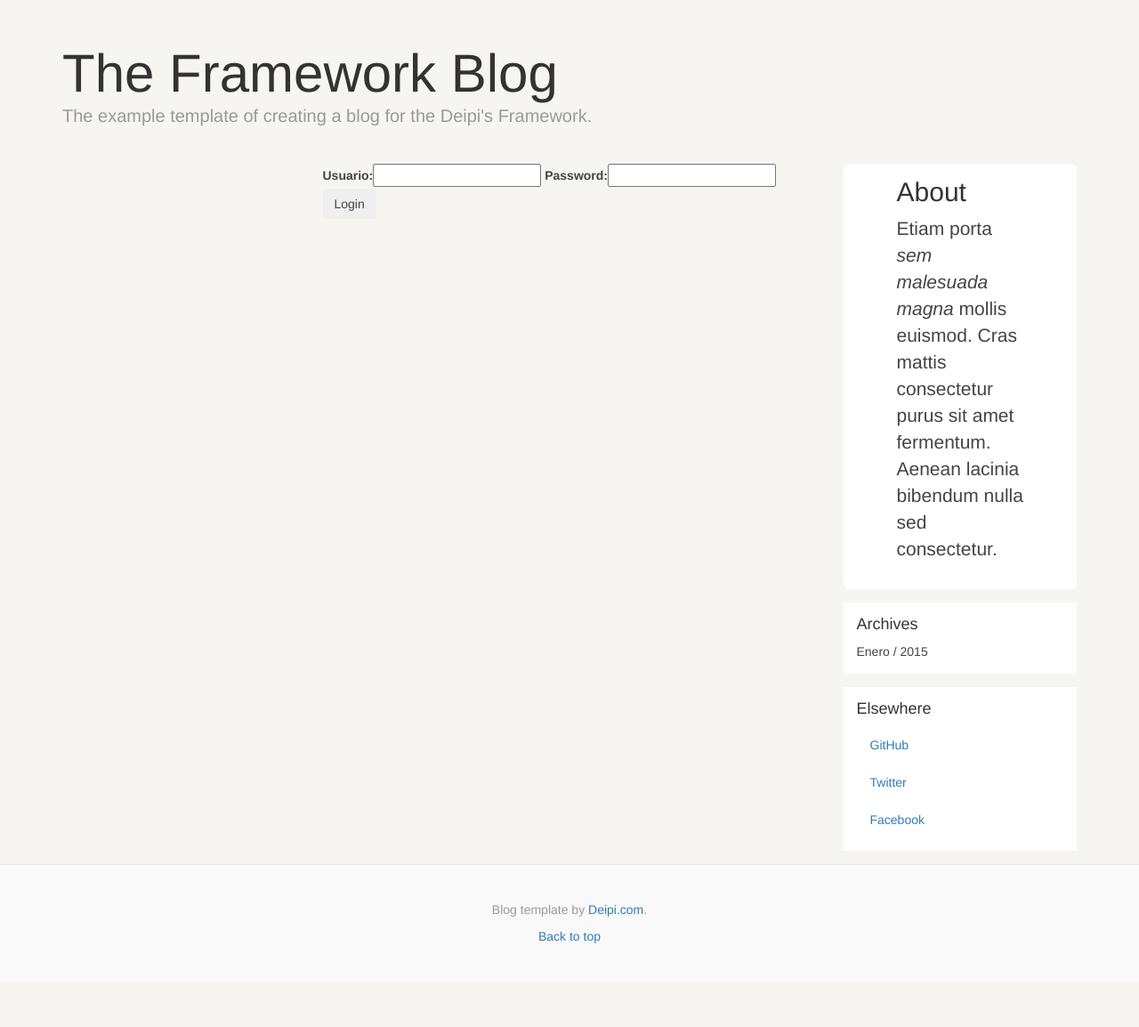
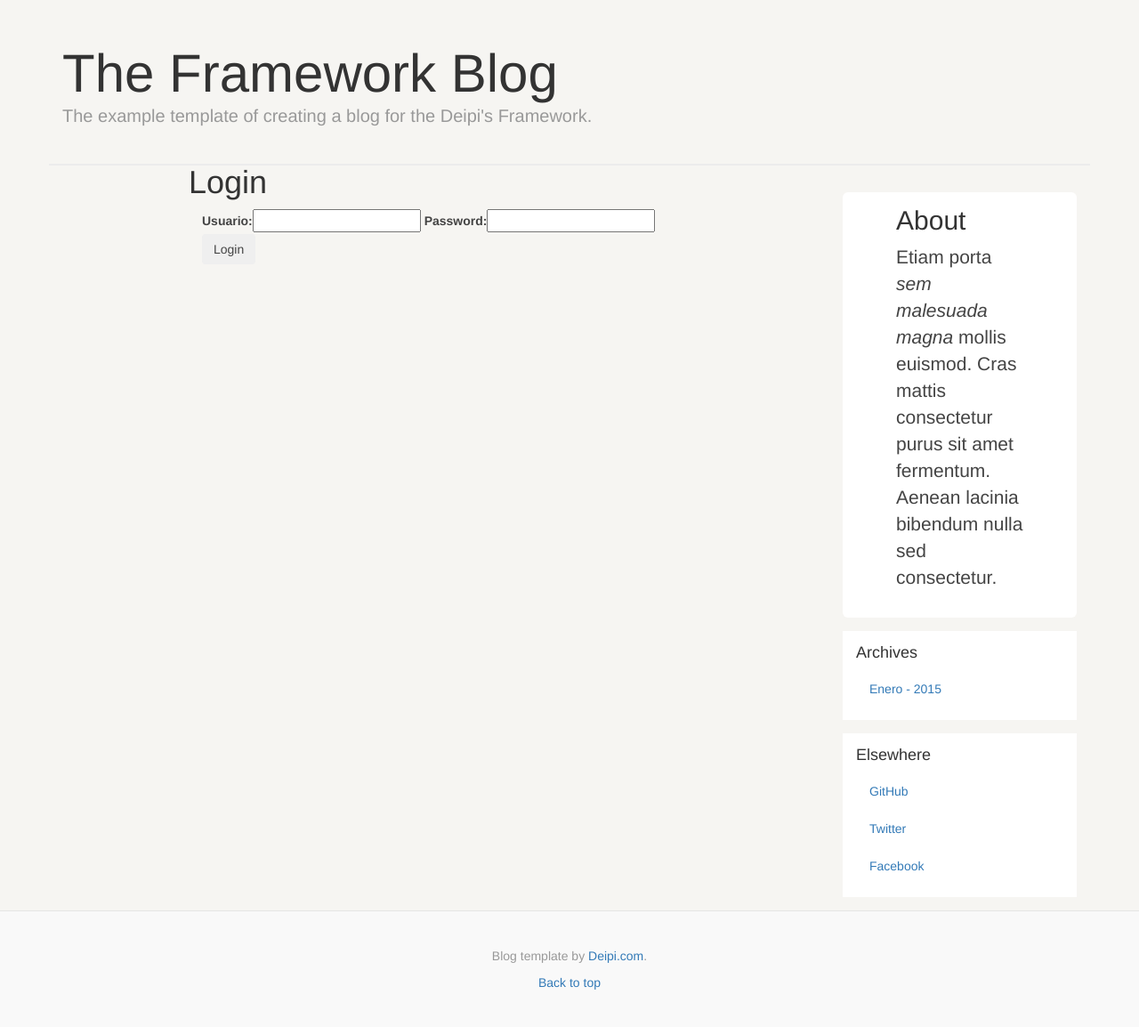
Before and after one commit to jcMich/blog, a Django app: page /login/ in a window 1280 px wide. Shown: the part 40-1194 px from the top of the page at 89% size. Before the commit the page ends 1100 px from the top, so only its background shows below. Run offline with Django 3.2, Linux system fonts and the light colour scheme; data comes from the database, SQL or seed files in the repository; some libraries are stand-ins or nearby versions.

Commit message:
Arrelgado lo de Archivo

```diff
--- a/blog_system/blog/views.py
+++ b/blog_system/blog/views.py
@@ -11,7 +11,7 @@ from django.utils.text import slugify
 from django.core.mail import EmailMultiAlternatives
 from django.conf import settings
 from django.views.generic.edit import FormView
-from django.http import HttpResponseRedirect
+from django.http import HttpResponseRedirect, HttpResponse
 from django.contrib.auth import authenticate, login, logout
 
 
@@ -59,6 +59,15 @@ class AddPost(CreateView):
         if form.is_valid():
             pass
 
+def month(request, year, month):
+    def month_names(month):
+        return {
+            "Enero":1, "Febrero":2, "Marzo":3, "Abril":4, "Mayo":5, "Junio":6,
+            "Julio":7, "Agosto":8,"Septiembre":9, "Octubre":10, "Noviembre":11, "Diciembre":12
+            }[month]
+    posts = Blog.objects.filter(time__year=int(year), time__month=month_names(month)).order_by('-time')
+    return render(request, "index.html", {"blogs":posts})
+
 
 def addpost(request, template_name='newpost.html'):
     # strics in a POST or rendes empty form
@@ -81,7 +90,7 @@ def addpost(request, template_name='newpost.html'):
         elif request.POST.get("save_continue"):
             form.clean()
             return HttpResponseRedirect('')
-    return render(request, template_name, {'form':form, 'categoria': categoria_form})
+    return render(request, template_name, {'form':form})
 
 
 # BORRAR Y AGREGAR EL FORMULARIO LA VIEW ADDPOST
@@ -104,7 +113,7 @@ class BlogDetail(DetailView):
 
     def get_context_data(self, **kwargs):
         ctx = super(BlogDetail, self).get_context_data(**kwargs)
-        ctx['comentarios'] = comentarios.objects.filter(Blog__id=self.kwargs['pk']).order_by('-fecha_pub')
+        ctx['comentarios'] = comentarios.objects.filter(Blog__id=self.kwargs['pk'])
         ctx['comentariosForm'] = ComentarioForm()
         return ctx
 
--- a/blog_system/blog_system/urls.py
+++ b/blog_system/blog_system/urls.py
@@ -21,4 +21,5 @@ urlpatterns = patterns('',
                        url(r'^addpost/$', 'blog.views.addpost', name='nuevo_post'),
                        # url(r'^addpost/$', AddPost.as_view(), name='nuevo_post'),
                        url(r'^addcategoria/$', 'blog.views.addCategoria', name='addCategoria'),
+                       url(r'^month/(?P<year>\d+)/(?P<month>\w+)/$', 'blog.views.month', name='month')
 )
--- a/blog_system/media/js/addpost.js
+++ b/blog_system/media/js/addpost.js
@@ -68,10 +68,9 @@ jQuery(document).ready(function () {
 
 
     // Agregar categorias Categorias.
-    //var $modalform = $("div#modalform");
+    var $modalform = $("div#modalform");
     $("#id_categoria").after("<div><a id='categoria'>Agregar</a></div>")
-
-    //$modalform.hide();
+    $modalform.hide();
 
     $("#categoria").on("click", function () {
         $modalform.show("slow");
--- a/blog_system/templates/base.html
+++ b/blog_system/templates/base.html
@@ -83,12 +83,7 @@
                                     {% regroup year.list by time|date:"F" as month_list %}
                                     {% for month in month_list %}
                                     <li>
-                                        {{ month.grouper }} / {{ year.grouper }}
-                                        <ul>
-                                        {% for post in month.list %}
-                                            <li style="font-size: 12px;"><a href="/blog/{{post.id}}">{{ post.title }}</a></li>
-                                        {% endfor %}
-                                        </ul>
+                                        <a href="/month/{{ year.grouper }}/{{ month.grouper }}">{{ month.grouper }} - {{ year.grouper }}</a>
                                     </li>
                                     {% endfor %}
                                 {% endfor %}
--- a/blog_system/templates/login.html
+++ b/blog_system/templates/login.html
@@ -4,10 +4,17 @@
 	Login
 {% endblock %}
 {%block contenido%}
-	<div class="col-md-6 col-md-offset-3">
-		<form method="post">{% csrf_token%}
-			{{form|bootstrap}}
-			<input type="submit" value="Login" class="btn">
-		</form>
+<div class="post">
+	<div class="col-md-9">
+		<div class="col-md-offset-2">
+		<h1>Login</h1>
+		</div>
+		<div class="col-lg-8 col-md-offset-2">
+			<form method="post">{% csrf_token%}
+				{{form|bootstrap}}
+				<input type="submit" value="Login" class="btn">
+			</form>
+		</div>
 	</div>
+</div>
 {% endblock %}
```
Also changed, not shown: blog_system/templates/newpost.html (+7 -3 lines).
